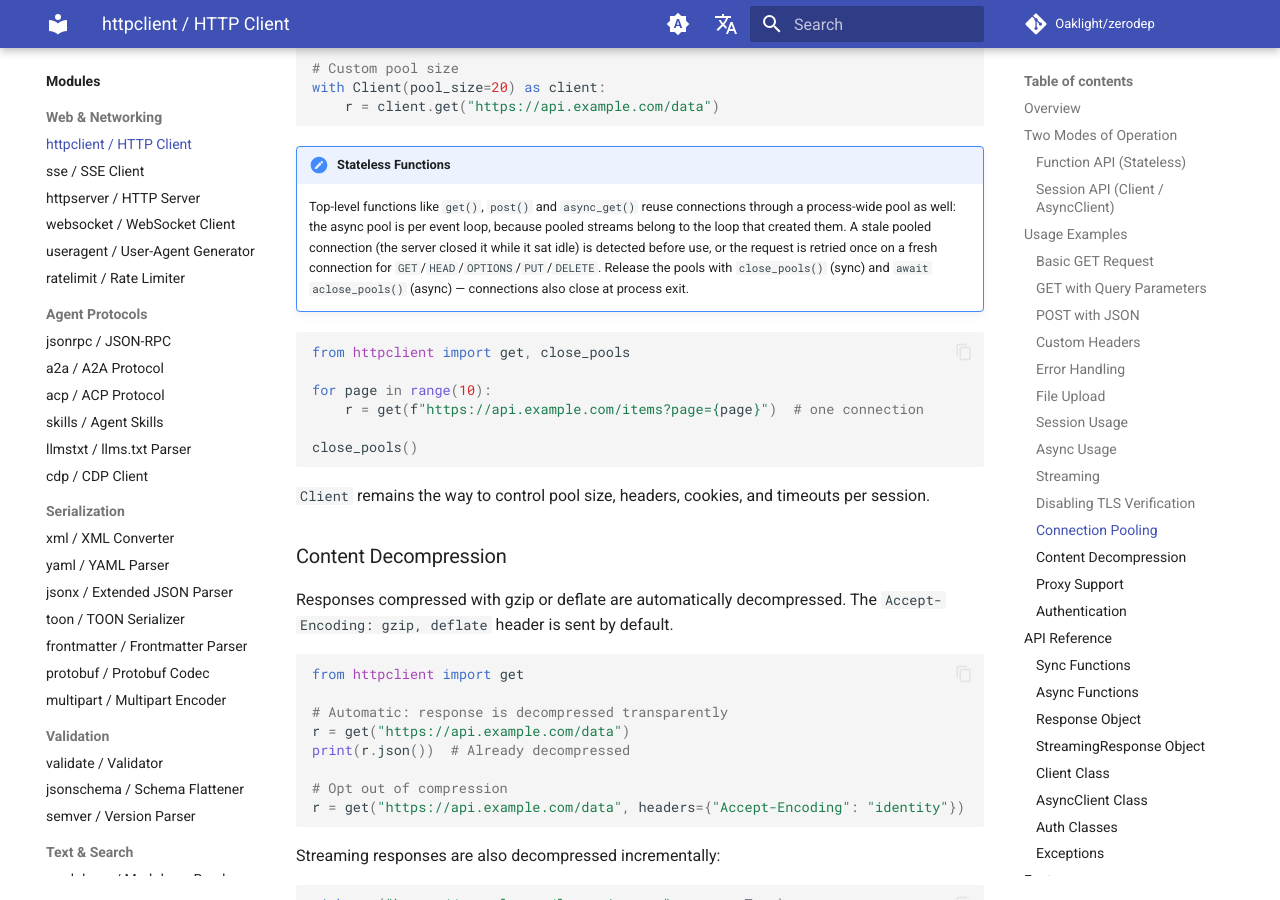
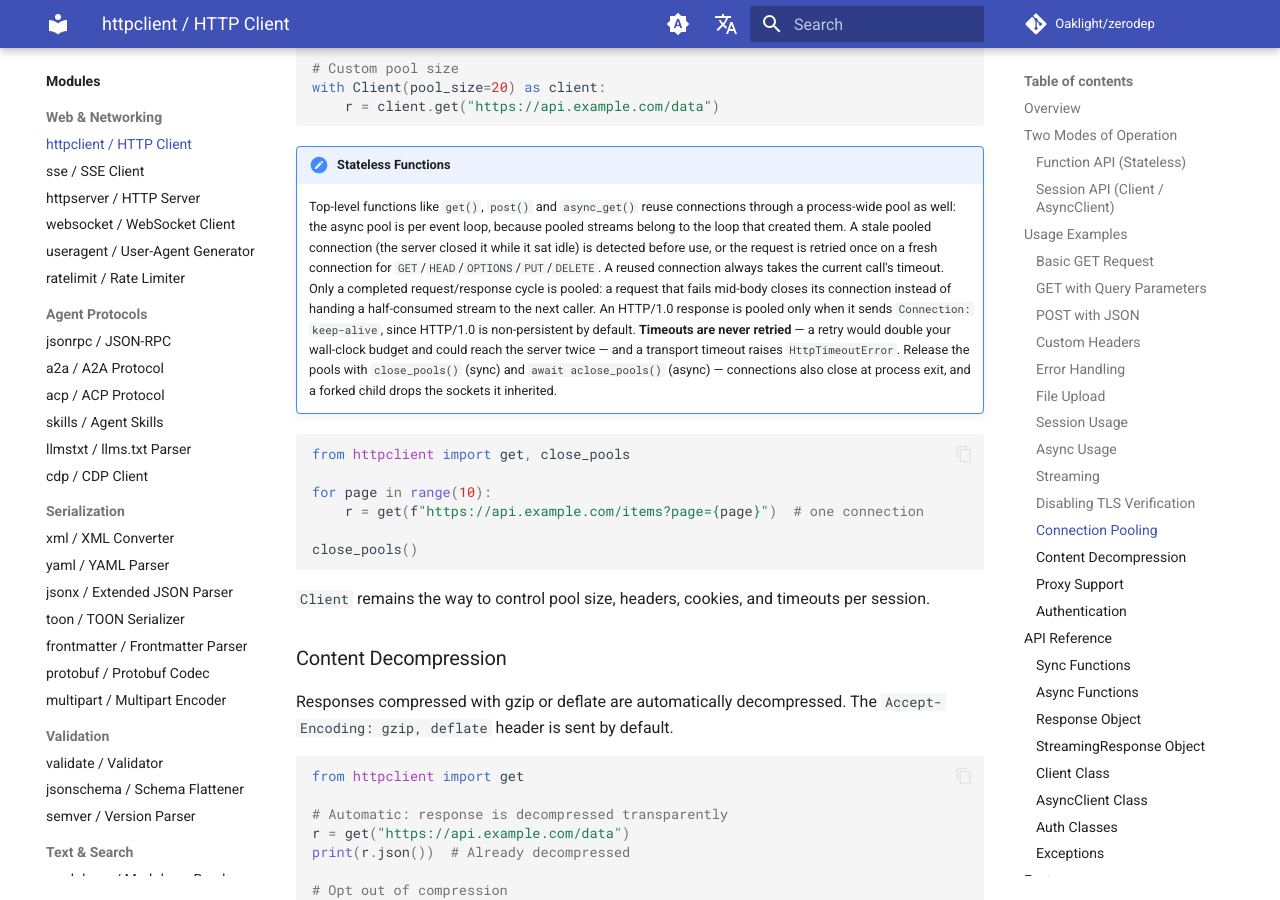
Before and after one commit to Oaklight/zerodep, an MkDocs documentation site: the page built from docs/modules/httpclient.md, in a window 1280 px wide and 900 px high, scrolled down 4828 px. Built offline with MkDocs 1.6.1 and Material for MkDocs 9.7.7, drawn with Linux system fonts in a browser that asks for light colours; comment, search, counter and statistics services are not loaded.

Commit message:
docs(httpclient): describe timeout, persistence and pool lifetime rules
Document the hardened pooling behaviour that ships with 0.6.0: reused
connections take the caller's timeout, timeouts are never retried and
raise HttpTimeoutError, a failed request/response cycle is not pooled,
HTTP/1.0 is persistent only with Connection: keep-alive, and the async
pool dies with its event loop.

````diff
--- a/docs/modules/httpclient.md
+++ b/docs/modules/httpclient.md
@@ -222,7 +222,7 @@ with Client(pool_size=20) as client:
 ```
 
 !!! note "Stateless Functions"
-    Top-level functions like `get()`, `post()` and `async_get()` reuse connections through a process-wide pool as well: the async pool is per event loop, because pooled streams belong to the loop that created them. A stale pooled connection (the server closed it while it sat idle) is detected before use, or the request is retried once on a fresh connection for `GET`/`HEAD`/`OPTIONS`/`PUT`/`DELETE`. Release the pools with `close_pools()` (sync) and `await aclose_pools()` (async) — connections also close at process exit.
+    Top-level functions like `get()`, `post()` and `async_get()` reuse connections through a process-wide pool as well: the async pool is per event loop, because pooled streams belong to the loop that created them. A stale pooled connection (the server closed it while it sat idle) is detected before use, or the request is retried once on a fresh connection for `GET`/`HEAD`/`OPTIONS`/`PUT`/`DELETE`. A reused connection always takes the current call's timeout. Only a completed request/response cycle is pooled: a request that fails mid-body closes its connection instead of handing a half-consumed stream to the next caller. An HTTP/1.0 response is pooled only when it sends `Connection: keep-alive`, since HTTP/1.0 is non-persistent by default. **Timeouts are never retried** — a retry would double your wall-clock budget and could reach the server twice — and a transport timeout raises `HttpTimeoutError`. Release the pools with `close_pools()` (sync) and `await aclose_pools()` (async) — connections also close at process exit, and a forked child drops the sockets it inherited.
 
 ```python
 from httpclient import get, close_pools
````
Also changed, not shown: docs/changelog.md (+1 -0 lines).
